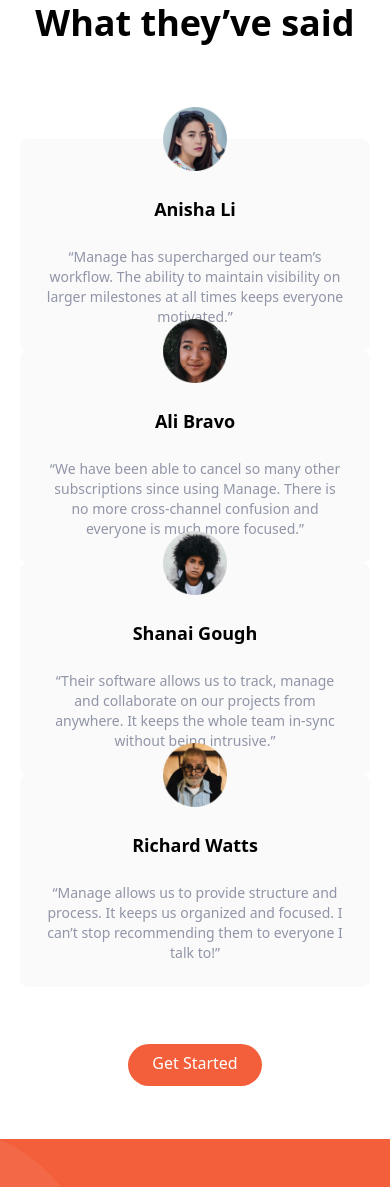
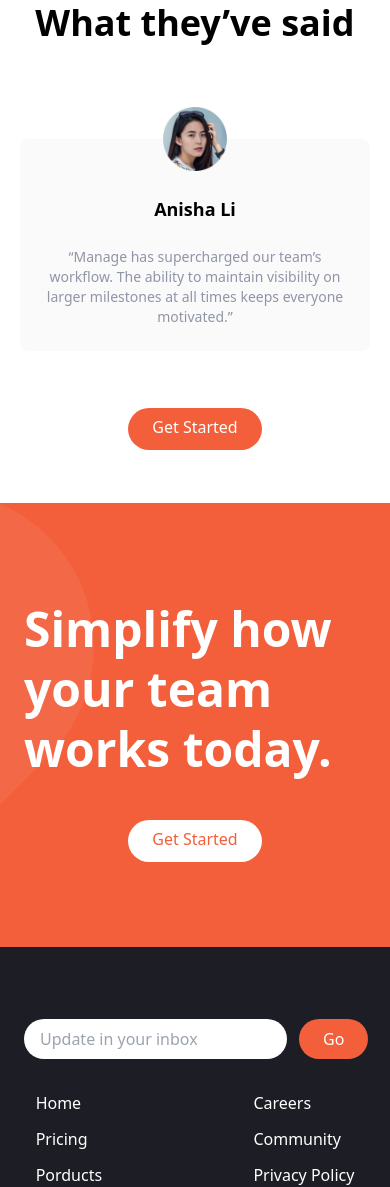
Before and after one commit to yawsamcode/manage-landing-page, a website: page index.html in a window 390 px wide. Shown: the part 2089-3276 px from the top of the page. Drawn offline with Linux system fonts and the light colour scheme.

Commit message:
Updated Testimonial section to show only one on mobile devices

```diff
--- a/index.html
+++ b/index.html
@@ -3,7 +3,7 @@
   <head>
     <meta charset="UTF-8" />
     <meta name="viewport" content="width=device-width, initial-scale=1.0" />
-    <link rel="stylesheet" href="style.css" />
+    <link rel="stylesheet" href="style.css"/>
     <title>Landing Page</title>
   </head>
   <body>
@@ -205,8 +205,8 @@
         <div class="flex flex-col mt-24 md:flex-row md:space-x-6">
 
           <!--Testimonial 1 -->
-          <div class="flex flex-col items-center p-6 space-y-6 rounded-lg bg-veryLightGray md:w-1/3">
-            <img src="./images/avatar-anisha.png" class="w-16 -mt-14" alt="" />
+          <div class=" flex-col items-center p-6 space-y-6 rounded-lg bg-veryLightGray md:w-1/3 md:flex sm:w-100%">
+            <img src="./images/avatar-anisha.png" class="w-16 -mt-14 mx-auto" alt="" />
             <h5 class="text-lg font-bold">Anisha Li</h5>
             <p class="text-sm text-darkGrayishBlue">
               “Manage has supercharged our team’s workflow. The ability to
@@ -216,7 +216,7 @@
           </div>
           <!--Testimonial 2 -->
           <div
-            class="flex flex-col items-center p-6 space-y-6 rounded-lg bg-veryLightGray md:w-1/3"
+            class="hidden  flex-col items-center p-6 space-y-6 rounded-lg bg-veryLightGray md:w-1/3 md:flex"
           >
             <img src="./images/avatar-ali.png" class="w-16 -mt-14" alt="" />
             <h5 class="text-lg font-bold">Ali Bravo</h5>
@@ -228,7 +228,7 @@
           </div>
           <!--Testimonial 3 -->
           <div
-            class="flex flex-col items-center p-6 space-y-6 rounded-lg bg-veryLightGray md:w-1/3"
+            class="hidden flex flex-col items-center p-6 space-y-6 rounded-lg bg-veryLightGray md:w-1/3 md:flex"
           >
             <img src="./images/avatar-shanai.png" class="w-16 -mt-14" alt="" />
             <h5 class="text-lg font-bold">Shanai Gough</h5>
@@ -240,7 +240,7 @@
           </div>
           <!--Testimonial 4 -->
           <div
-            class="flex flex-col items-center p-6 space-y-6 rounded-lg bg-veryLightGray md:w-1/3"
+            class="hidden flex flex-col items-center p-6 space-y-6 rounded-lg bg-veryLightGray md:w-1/3 md:flex"
           >
             <img src="./images/avatar-richard.png" class="w-16 -mt-14" alt="" />
             <h5 class="text-lg font-bold">Richard Watts</h5>
@@ -251,6 +251,7 @@
             </p>
           </div>
         </div>
+
         <!--Button -->
         <div class="my-16">
           <a
@@ -373,6 +374,7 @@
           >Samuel Acheampong</a
         >.
       </div>
+
     </footer>
 
     <script src="js/script.js"></script>
```
